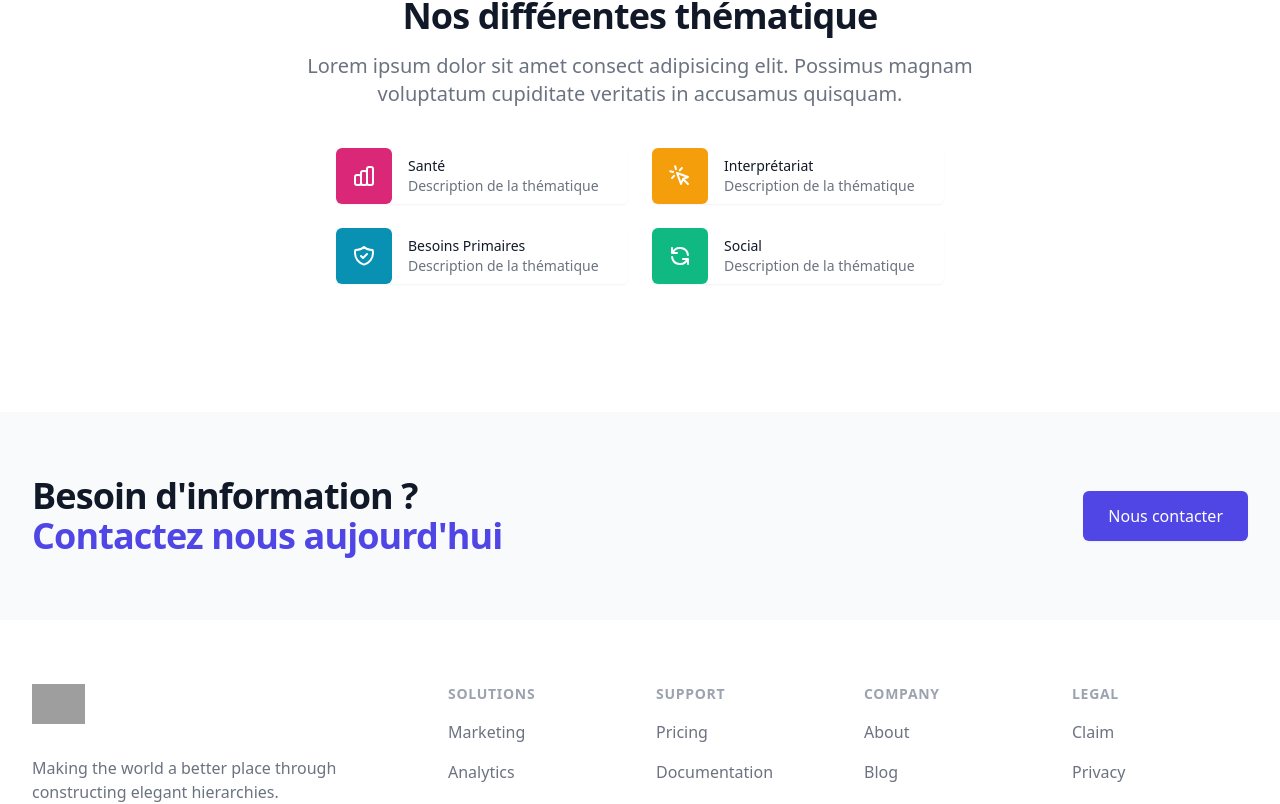
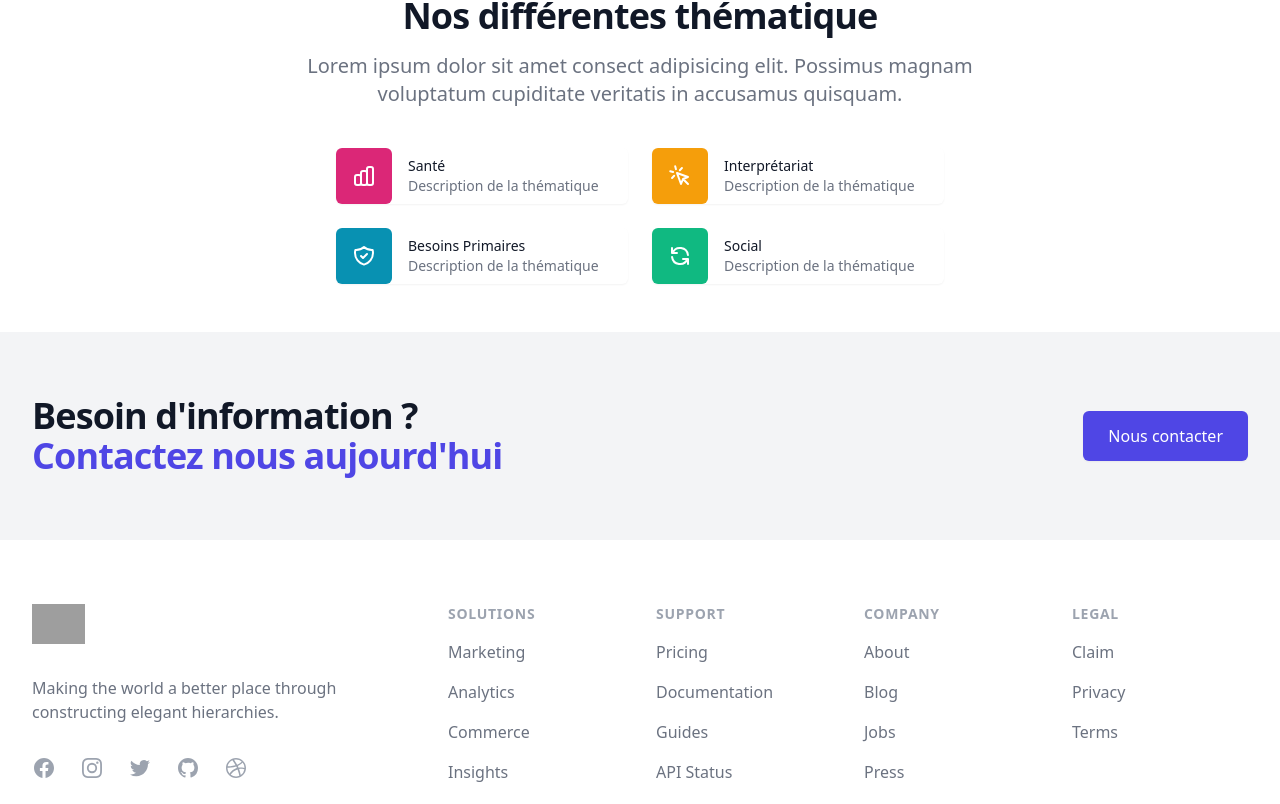
Before and after one commit to mathieutu/resap, a Next.js app: page / in a window 1280 px wide. Shown: the part 1454-2258 px from the top of the page. Built offline with nearby package versions, Linux system fonts and the light colour scheme; grey boxes are pictures that could not be loaded; what @tailwindcss/typography would draw is missing.

Commit message:
💄 Small fixes. (#3)
Co-authored-by: Mathieu TUDISCO <oss@mathieutu.dev>

```diff
--- a/src/components/Home/FeatureSection.tsx
+++ b/src/components/Home/FeatureSection.tsx
@@ -38,7 +38,7 @@ const headline: headlineProps = {
 type Props = ClassNameProp
 
 export const FeatureSection = ({ className }: Props) => (
-  <div className={`${className} py-12 bg-white`}>
+  <div className={`${className} py-12`}>
     <div className="max-w-7xl mx-auto px-4 sm:px-6 lg:px-8">
       <Headline
         tag={headline.tag}
--- a/src/components/Layout/BannerContact.tsx
+++ b/src/components/Layout/BannerContact.tsx
@@ -4,7 +4,7 @@ import { PrimaryLink } from '../Link'
 type Props = ClassNameProp;
 
 export const BannerContact = ({ className }: Props) => (
-  <div className={`${className} bg-gray-50`}>
+  <div className={`${className} bg-gray-100`}>
     <div
       className="max-w-7xl mx-auto py-12 px-4 sm:px-6 lg:py-16 lg:px-8 lg:flex lg:items-center lg:justify-between"
     >
--- a/src/components/Layout/Layout.tsx
+++ b/src/components/Layout/Layout.tsx
@@ -13,7 +13,7 @@ export const Layout = ({ header, children, ...props }: Props) => (
   <div {...props}>
     {header ?? <Navbar />}
     {children}
-    <BannerContact className="mt-20" />
+    <BannerContact/>
     <Footer />
   </div>
 )
--- a/src/pages/index.tsx
+++ b/src/pages/index.tsx
@@ -5,7 +5,7 @@ import { HomeHeader } from '../components/Layout/HomeHeader'
 
 export default function Home() {
   return (
-    <div>
+    <div className="bg-gray-50">
       <Layout header={<HomeHeader />}>
         <FeatureSection className="mt-20" />
         <ThemeSection className="mt-20" />
```
